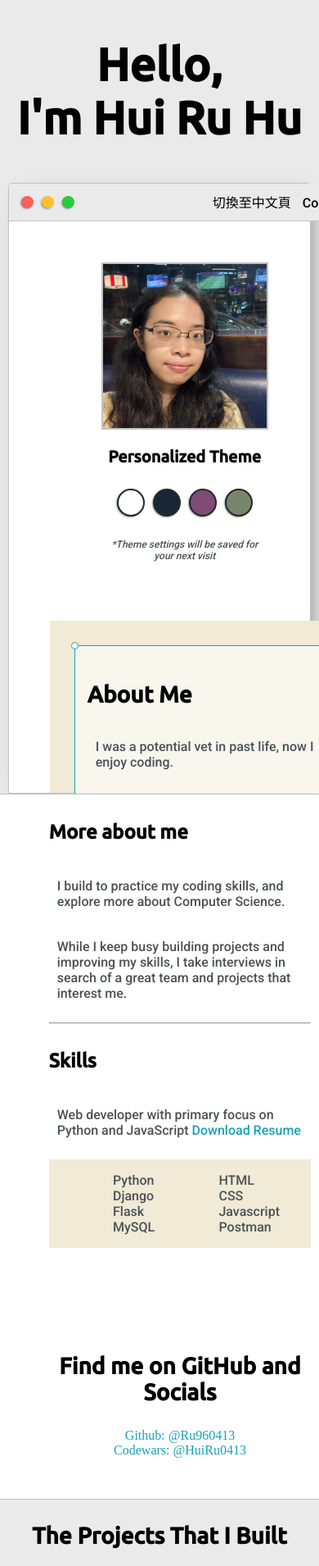
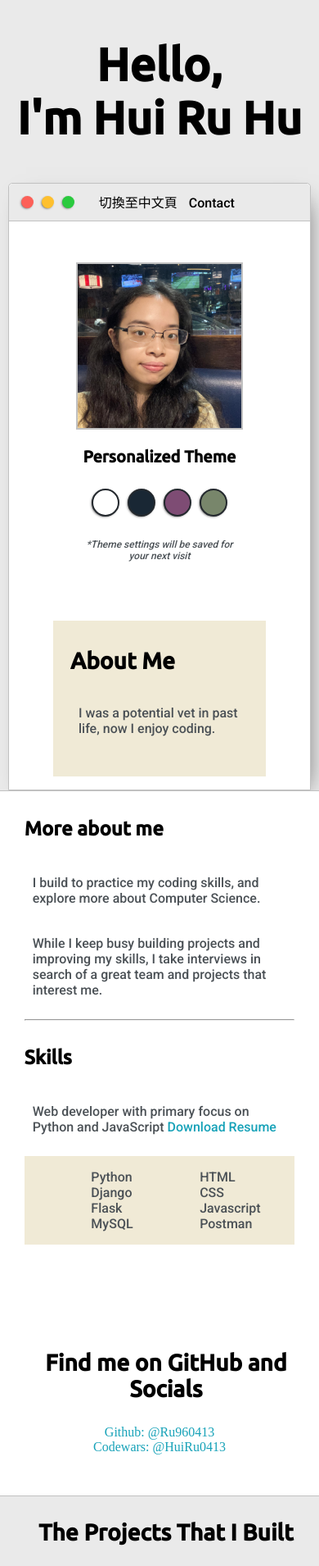
Before and after one commit to Ru960413/portfolio_page, a Flask app: page / in a window 390 px wide. Shown: the top 1910 px of the page at 82% size. Run offline with Flask 3, Linux system fonts and the light colour scheme; some libraries are stand-ins or nearby versions.

Commit message:
adjust code order + layout to solve overflow

```diff
--- a/static/css/default.css
+++ b/static/css/default.css
@@ -1,4 +1,3 @@
-
 /* ISSUE: s1 is overflowing when the screen size is under 800px 🧐 */
 :root {
   --mainColor: #eaeaea;
@@ -349,27 +348,6 @@ p {
   font-size: 14px;
 }
 
-/*如果螢幕寬度為 1200px 以下，就套用 css 設定*/
-@media screen and (max-width: 1200px) {
-  .main-container {
-    width: 95%;
-  }
-}
-
-/*如果螢幕寬度為 1200px 以下，就套用 css 設定*/
-@media screen and (max-width: 800px) {
-  .intro-wrapper {
-    grid-template-columns: 1fr;
-    grid-template-areas:
-      "nav-wrapper"
-      "left-column"
-      "right-column";
-  }
-  .right-column {
-    justify-content: center;
-  }
-}
-
 #submit-btn {
   background-color: var(--btnColor);
   margin-top: 10px;
@@ -409,3 +387,80 @@ p {
   min-height: 100px;
   font-size: 14px;
 }
+
+/*如果螢幕寬度為 1200px 以下，就套用 css 設定*/
+@media screen and (max-width: 1200px) {
+  .main-container {
+    width: 95%;
+  }
+}
+
+/*如果螢幕寬度為 1200px 以下，就套用 css 設定*/
+@media screen and (max-width: 800px) {
+  .intro-wrapper {
+    grid-template-columns: 1fr;
+    grid-template-areas:
+      "nav-wrapper"
+      "left-column"
+      "right-column";
+  }
+  .right-column {
+    justify-content: center;
+  }
+
+  #preview-shadow {
+    margin-bottom: 1rem;
+    padding: 5px;
+  }
+
+  #preview {
+    padding: 0;
+    border: none;
+    background-color: var(--previewShadow);
+  }
+  h3,
+  #preview p {
+    margin-left: 1rem;
+  }
+
+  #corner-tl,
+  #corner-tr,
+  #corner-bl,
+  #corner-br {
+    display: none;
+  }
+  .nav-wrapper {
+    justify-content: flex-start;
+    flex-wrap: wrap;
+  }
+}
+
+@media (max-width: 500px) {
+  .left-column,
+  .right-column {
+    display: flex;
+    flex-direction: column;
+    justify-content: center;
+    align-items: center;
+  }
+  #preview-shadow,
+  #preview {
+    width: 250px;
+  }
+
+  .about-wrapper {
+    padding-left: 20px;
+    padding-right: 20px;
+  }
+}
+
+@media (max-width: 350px) {
+  .about-wrapper {
+    padding-left: 0;
+  }
+
+  #preview-shadow,
+  #preview {
+    width: 220px;
+  }
+}
```
